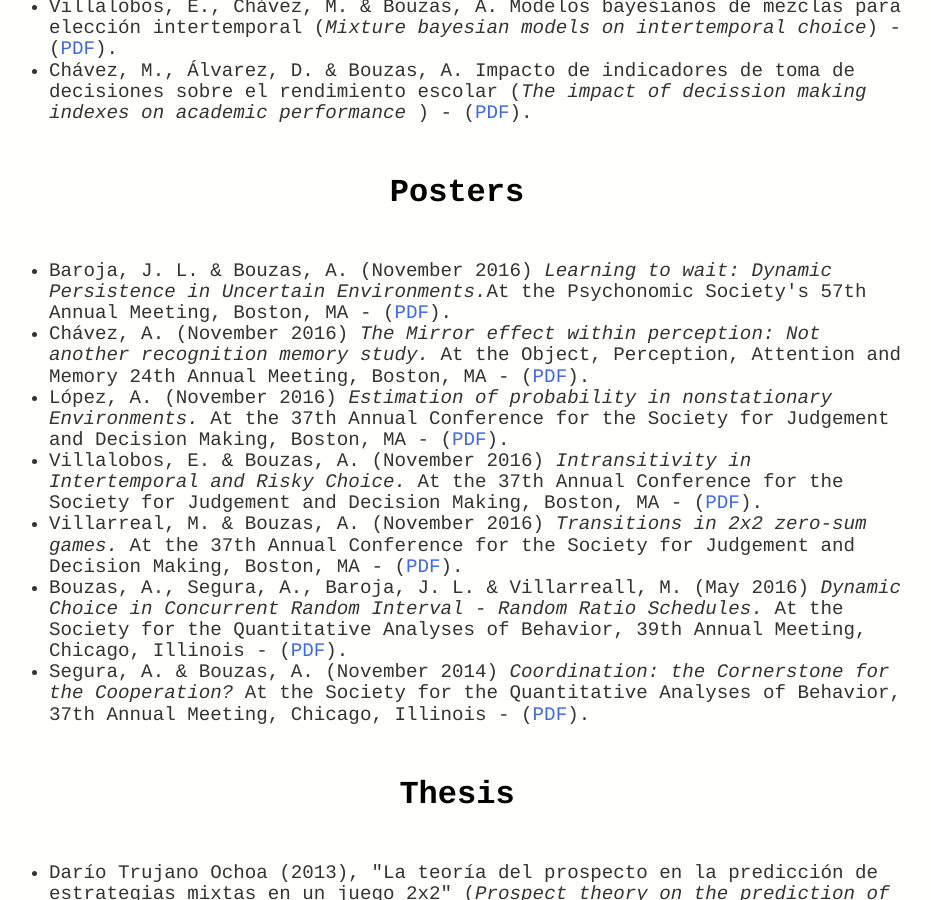
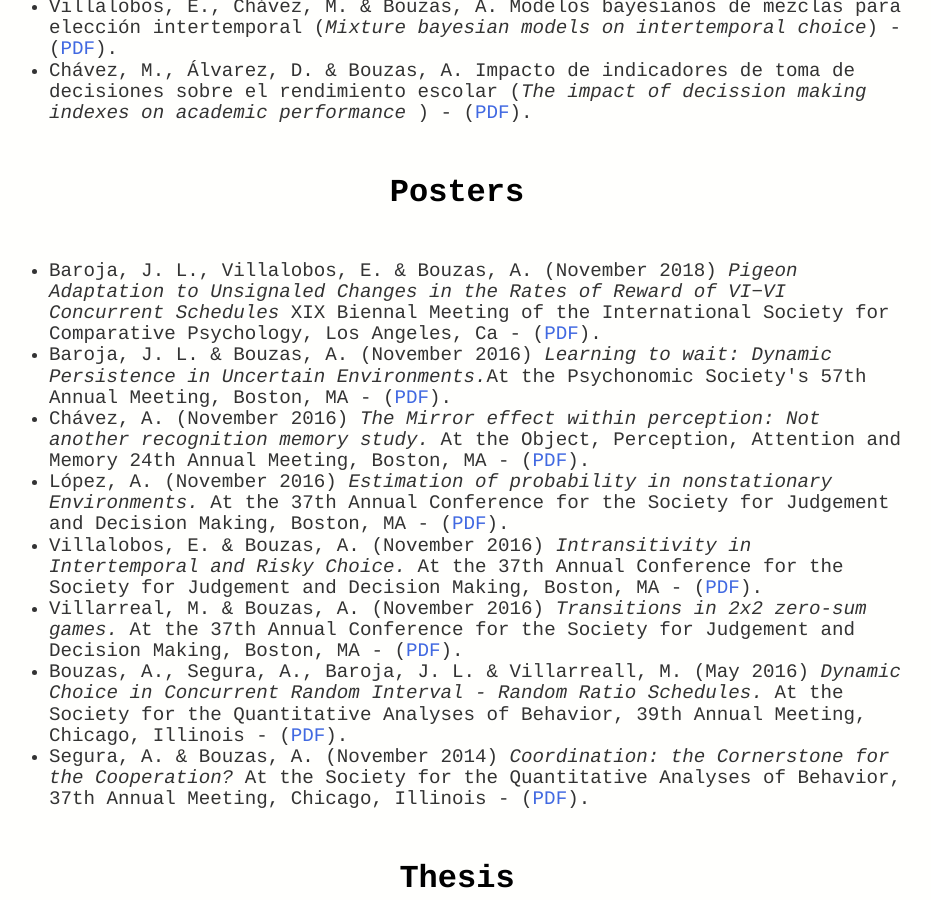
Before and after one commit to BouzasLab25/bouzaslab25.github.io, a Jekyll site: the page built from publications/index.html, in a window 1280 px wide and 900 px high, scrolled down 2915 px. Shown: the whole window, without its empty margins (183-1114 px from the left). Built offline with Jekyll 4.4.1, drawn with Linux system fonts in a browser that asks for light colours.

Commit message:
Update index.html

```diff
--- a/publications/index.html
+++ b/publications/index.html
@@ -78,6 +78,8 @@ title: Lab25 Publications
 
 		<h3>Posters</h3>
 	<ul>
+	<li class='ho' > Baroja, J. L., Villalobos, E. & Bouzas, A. (November 2018) <i> Pigeon Adaptation to Unsignaled Changes in the Rates of Reward of VI−VI Concurrent Schedules</i> XIX Biennal Meeting of the International Society for Comparative Psychology, Los Angeles, Ca - (<a class='link' href="/documents/poster_Baroja2018_iscp.pdf" target="_blank">PDF</a>). </li>
+
 	<li class='ho' > Baroja, J. L. & Bouzas, A. (November 2016) <i> Learning to wait: Dynamic Persistence in Uncertain Environments.</i>At the Psychonomic Society's 57th Annual Meeting, Boston, MA - (<a class='link' href="/documents/poster_baroja_2016.pdf" target="_blank">PDF</a>). </li>
 
 	<li class='ho' > Chávez, A. (November 2016) <i> The Mirror effect within perception: Not another recognition memory study.</i> At the Object, Perception, Attention and Memory 24th Annual Meeting, Boston, MA - (<a class='link' href="/documents/poster_felisa_2016.pdf" target="_blank">PDF</a>). </li>
```
